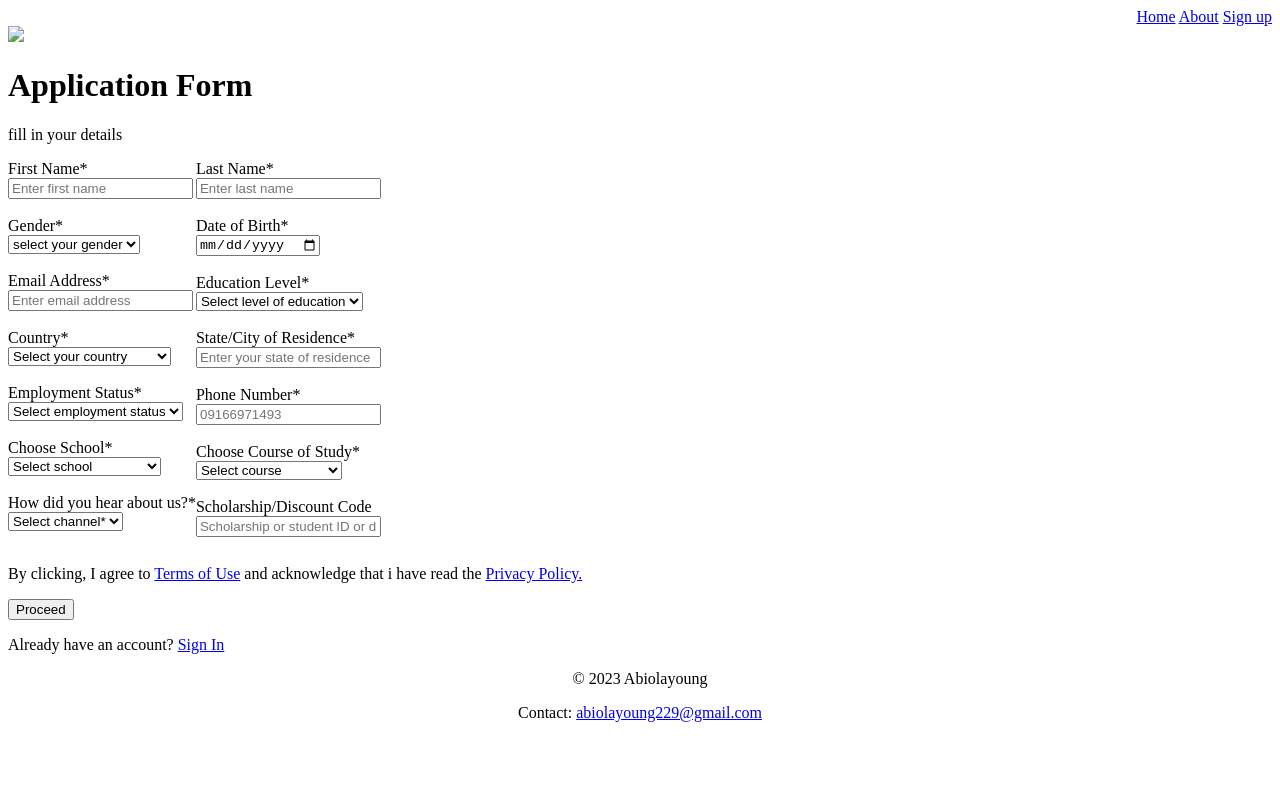
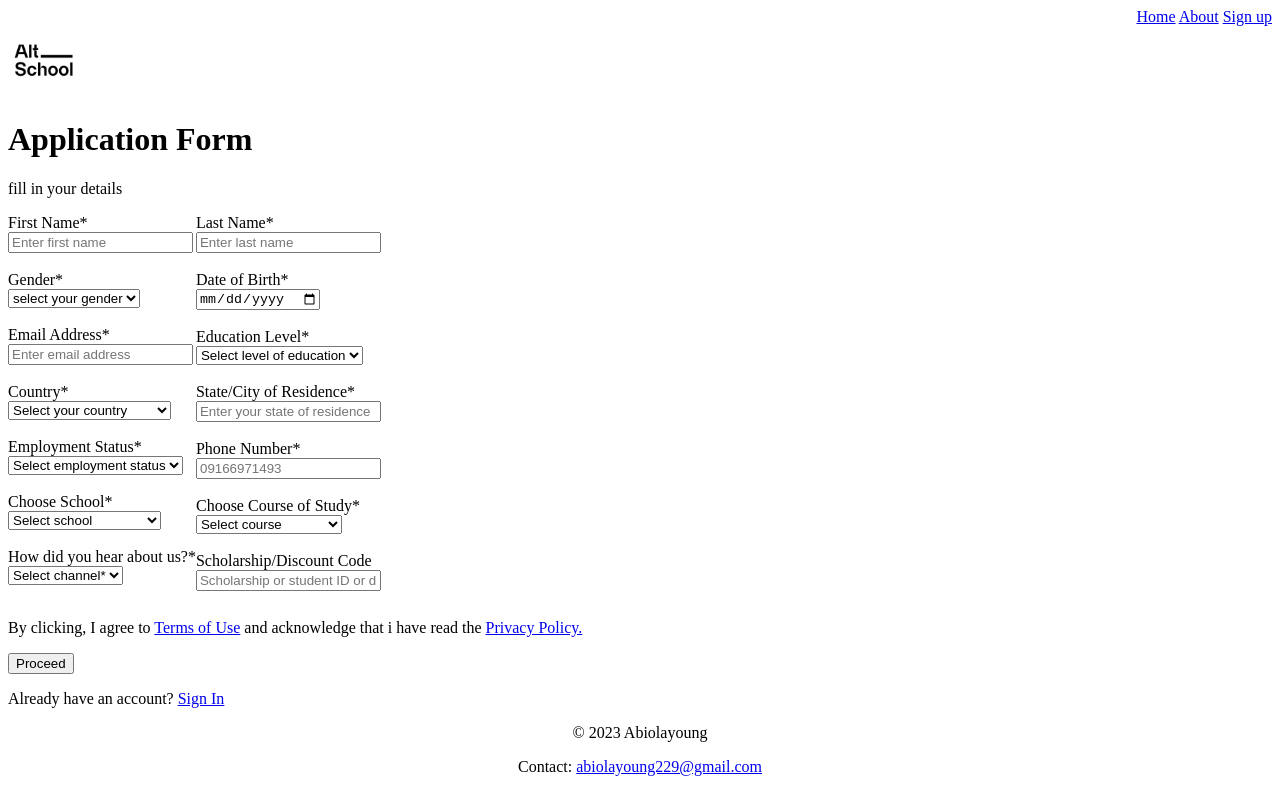
Before and after one commit to abiolayoung/altschool-loginform, a plain HTML site: page signup.html in a window 1280 px wide. Drawn offline with Linux system fonts and the light colour scheme.

Commit message:
Update signup.html

```diff
--- a/signup.html
+++ b/signup.html
@@ -12,7 +12,7 @@
         <a href="./index.html">About</a>
         <a href="./signup.html">Sign up</a>
       </nav>
-      <img src="./assets/altschool logo.jpg" width="70px" />
+      <img src="altschool logo.jpg" width="70px" />
     </header>
     <main>
       <h1 class="application">Application Form</h1>
```
